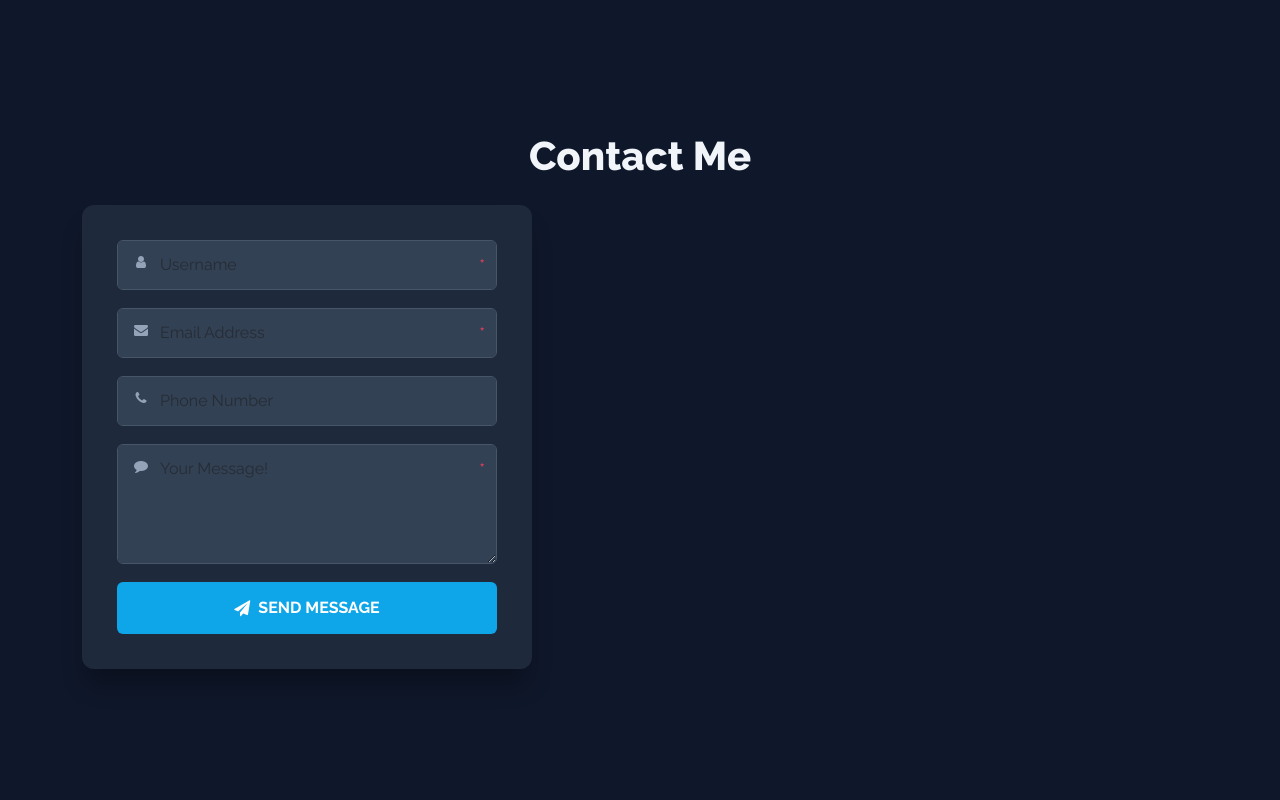
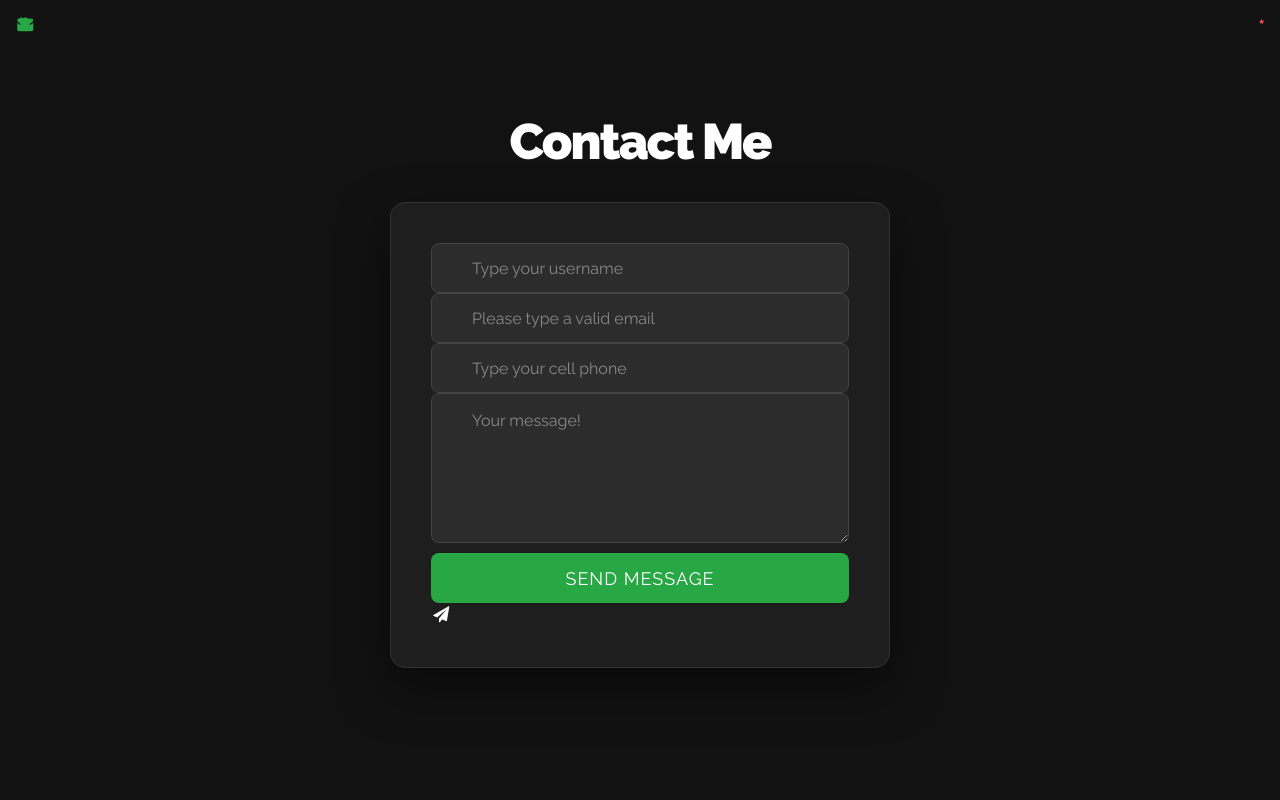
Before and after one commit to breskella/contact-form, a PHP site: page / in a window 1280 px wide. Run offline with PHP 8.4, Linux system fonts and the light colour scheme.

Commit message:
Upgrade UI to Modern Dark Mode

```diff
--- a/css/contact.css
+++ b/css/contact.css
@@ -1,92 +1,117 @@
+/* الخلفية العامة - أسود فخم */
 body {
-    background-color: #0f172a; /* كحلي غامق هادي */
+    background-color: #121212;
     font-family: 'Raleway', sans-serif;
     display: flex;
+    align-items: center;
     justify-content: center;
-    align-items: center;
     min-height: 100vh;
     margin: 0;
 }
 
+/* عنوان الصفحة - خليناه أبيض عشان يبان */
 h1 {
-    color: #f1f5f9;
-    font-weight: 800;
-    margin-bottom: 25px;
+    font-weight: 900;
+    font-size: 50px;
+    letter-spacing: -2px;
+    color: #ffffff;
     text-align: center;
+    margin-bottom: 30px;
 }
 
+/* الفورم - ضفنا خلفية غامقة وضل احترافي */
 .contact-form {
-    background: #1e293b; /* لون Slate Navy */
-    padding: 35px;
-    border-radius: 12px;
-    box-shadow: 0 20px 25px -5px rgba(0, 0, 0, 0.3);
+    background-color: #1e1e1e;
+    padding: 40px;
+    border-radius: 15px;
+    max-width: 500px;
     width: 100%;
-    max-width: 450px;
+    margin: 20px auto;
+    box-shadow: 0 20px 50px rgba(0, 0, 0, 0.5);
+    border: 1px solid #333; /* حدود خفيفة جداً */
 }
 
-.form-group {
-    position: relative;
-    margin-bottom: 18px;
+/* حقول الإدخال - تعديل الألوان لتناسب المود الغامق */
+.contact-form .form-control {
+    background-color: #2c2c2c;
+    border: 1px solid #444;
+    color: #fff;
+    padding-left: 40px;
+    height: 50px;
+    border-radius: 8px;
+    transition: all 0.3s ease-in-out;
 }
 
-.form-control {
-    background-color: #334155 !important;
-    border: 1px solid #475569 !important;
-    color: #fff !important;
-    padding: 12px 15px 12px 42px !important; /* مسافة للأيقونة */
-    border-radius: 6px;
+/* لما تضغطي على الحقل */
+.contact-form .form-control:focus {
+    background-color: #333;
+    border-color: #28a745;
+    box-shadow: none;
+    color: #fff;
+}
+
+/* لون الـ Placeholder */
+.form-control::placeholder {
+    color: #888;
+}
+
+/* أيقونات الحقول */
+.contact-form .form-group i {
+    position: absolute;
+    top: 16px;
+    left: 15px;
+    color: #28a745; /* خليت الأيقونات خضراء زي الزرار عشان التناسق */
+    font-size: 16px;
+    z-index: 2;
+}
+
+/* النجمة الحمراء */
+.contact-form .asterisx {
+    font-size: 20px;
+    color: #ff4d4d;
+    position: absolute;
+    right: 15px;
+    top: 12px;
+}
+
+/* التعديل لـ textarea */
+.contact-form textarea.form-control {
+    height: 150px !important;
+    padding-top: 15px;
+}
+
+/* زر الإرسال - شيك وعريض */
+.contact-form .btn-success {
+    background-color: #28a745;
+    border: none;
     width: 100%;
+    height: 50px;
+    font-size: 18px;
+    text-transform: uppercase;
+    letter-spacing: 1px;
+    margin-top: 10px;
+    border-radius: 8px;
+    cursor: pointer;
     transition: 0.3s;
 }
 
-.form-control:focus {
-    border-color: #38bdf8 !important; /* لون سماوي هادي عند الضغط */
-    outline: none;
-    background-color: #3d4b5f !important;
+.contact-form .btn-success:hover {
+    background-color: #218838;
+    transform: translateY(-2px);
 }
 
-/* الأيقونات - مكانها بالمللي */
-.form-group i {
-    position: absolute;
-    left: 15px;
-    top: 15px;
-    color: #94a3b8;
-    font-size: 14px;
+/* أيقونة الزرار */
+.send-icon {
+    margin-right: 10px;
+    color: #fff !important;
+    position: static !important; /* لغينا الـ absolute عشان نوسطها */
 }
 
-/* أيقونة الرسالة */
-textarea.form-control {
-    height: 120px !important;
-    padding-top: 12px !important;
+/* الموبايل */
+@media (max-width: 576px) {
+    .contact-form {
+        padding: 20px;
+        margin: 10px;
+    }
+    h1 { font-size: 32px; }
 }
-
-/* النجمة */
-.asterisx {
-    position: absolute;
-    right: 12px;
-    top: 12px;
-    color: #f43f5e;
-    font-size: 18px;
-}
-
-/* الزرار - تصميم شيك ومودرن */
-.btn-send {
-    background-color: #0ea5e9; /* لون أزرق مريح للعين */
-    color: white;
-    border: none;
-    padding: 14px;
-    width: 100%;
-    border-radius: 6px;
-    font-weight: 700;
-    cursor: pointer;
-    display: flex;
-    align-items: center;
-    justify-content: center;
-    gap: 8px;
-    transition: 0.3s;
-}
-
-.btn-send:hover {
-    background-color: #0284c7;
-    transform: translateY(-2px);
-}
--- a/index.html
+++ b/index.html
@@ -1,53 +1,49 @@
 <!DOCTYPE html>
 <html lang="en">
-
 <head>
     <meta charset="UTF-8">
     <meta http-equiv="X-UA-Compatible" content="IE=edge">
     <meta name="viewport" content="width=device-width, initial-scale=1">
 
     <title>Contact Me | Professional Portfolio</title>
-    <link rel="stylesheet" href="css/bootstrap.min.css" />
-    <link rel="stylesheet" href="css/contact.css" />
-    <link rel="stylesheet" href="css/font-awesome.min.css" />
+    <link rel="stylesheet" href="css/bootstrap.min.css"/>
+    <link rel="stylesheet" href="css/contact.css"/>
+    <link rel="stylesheet" href="css/font-awesome.min.css"/>
 
-    <link href="https://fonts.googleapis.com/css2?family=Raleway:wght@100..900&family=Roboto:wght@100..900&display=swap"
-        rel="stylesheet">
+    <link href="https://fonts.googleapis.com/css2?family=Raleway:wght@100..900&family=Roboto:wght@100..900&display=swap" rel="stylesheet">
 </head>
-
 <body>
 
     <div class="container">
         <h1 class="text-center">Contact Me</h1>
+
         <form class="contact-form" action="#" method="POST">
-
             <div class="form-group">
+                <input class="username form-control" type="text" name="username" placeholder="Type your username" required>
                 <i class="fa fa-user fa-fw"></i>
-            <input class="form-control" type="text" placeholder="Username" required>
                 <span class="asterisx">*</span>
             </div>
 
             <div class="form-group">
+                <input class="email form-control" type="email" name="email" placeholder="Please type a valid email" required>
                 <i class="fa fa-envelope fa-fw"></i>
-            <input class="form-control" type="email" placeholder="Email Address" required>
                 <span class="asterisx">*</span>
             </div>
 
             <div class="form-group">
+                <input class="form-control" type="tel" name="cellphone" placeholder="Type your cell phone">
                 <i class="fa fa-phone fa-fw"></i>
-            <input class="form-control" type="tel" placeholder="Phone Number">
             </div>
 
             <div class="form-group">
-            <i class="fa fa-comment fa-fw"></i>
-            <textarea class="form-control" placeholder="Your Message!"></textarea>
+                <textarea class="message form-control" name="message" placeholder="Your message!"></textarea>
                 <span class="asterisx">*</span>
             </div>
 
-        <button type="submit" class="btn-send">
-            <i class="fa fa-send"></i> SEND MESSAGE
-        </button>
-
+            <div class="form-group">
+                <input type="submit" class="btn btn-success submit" value="Send Message">
+                <i class="fa fa-send fa-fw send-icon"></i>
+            </div>
         </form>
     </div>
 
@@ -55,5 +51,4 @@
     <script src="js/bootstrap.min.js"></script>
     <script src="js/custom.js"></script>
 </body>
-
 </html>
```
Lines whose indentation alone changed are shown as unchanged.
